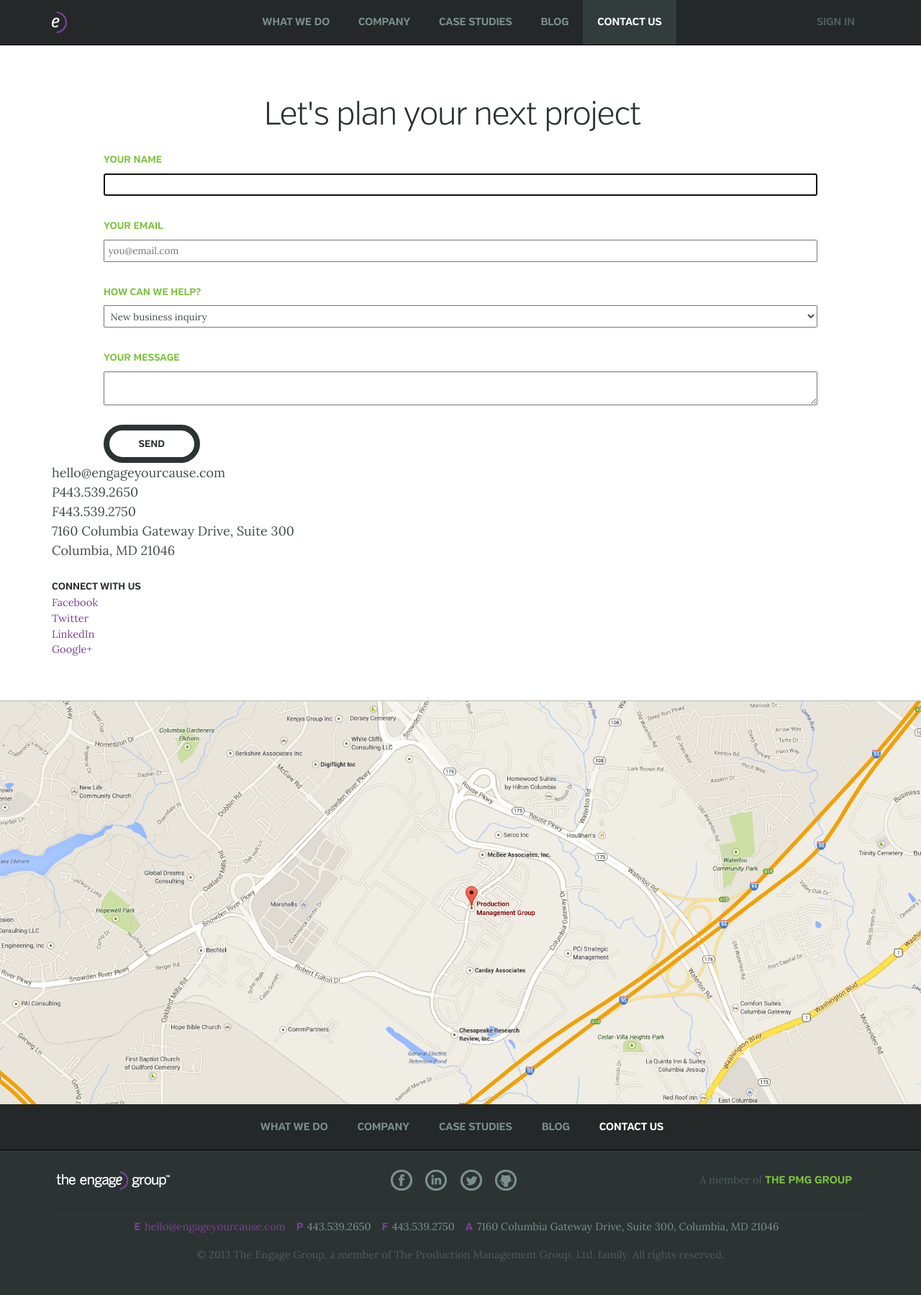
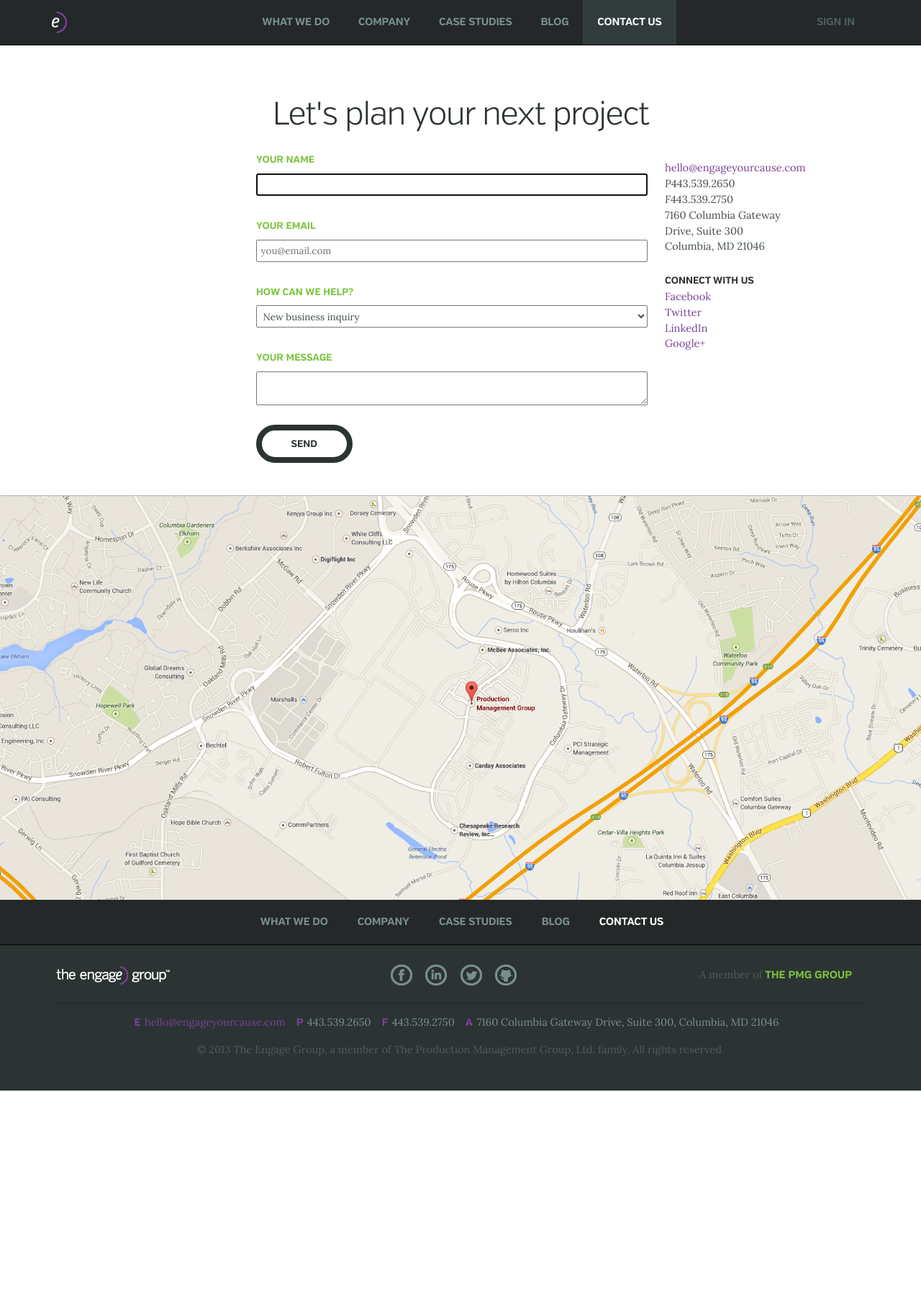
Before and after one commit to jayperryworks/engage, a Jekyll site: the page built from contact.html, in a window 1280 px wide. Shown: the whole page at 72% size. Built offline with Jekyll 4.4.1, drawn with Linux system fonts in a browser that asks for light colours; nearby versions of some CDN libraries; Markdown is read by kramdown in place of the engine named in the settings; after the commit the page ends 1515 px from its top, so only the background shows below that.

Commit message:
blog and contact layout update

```diff
--- a/_includes/footer-local.html
+++ b/_includes/footer-local.html
@@ -1,4 +1,4 @@
-<footer class="local flood">
+<footer class="local">
 	<hgroup>
 		<h4 class="underline thin">Next</h4>
 		<h2><a href="{{ site.baseurl }}{{ include.link }}" rel="next">{{ include.title }} &rsaquo;</a></h2>
--- a/_includes/service.html
+++ b/_includes/service.html
@@ -1,7 +1,7 @@
 <section class="tabs-panel {{ include.class }}" id="js-service0{{ include.num }}">
 	<h3 class="accordion-header"><a href="#js-service-accordion0{{ include.num }}">{{ include.name }}</a></h3>
 	<div class="accordion-content" id="js-service-accordion0{{ include.num }}">
-		<h2>Lorem ipsum dolor sit amet, consectetur adipisicing elit. Dolore, distinctio. {{ include.num }}</h2>
+		<h2>Lorem ipsum dolor sit amet, consectetur adipisicing elit. Dolore, distinctio.</h2>
 		<aside role="complementary" class="panel-aside">
 			<h5>Recent work</h5>
 			<nav role="navigation" class="nav nav-secondary">
--- a/_preprocess/sass/app.scss
+++ b/_preprocess/sass/app.scss
@@ -33,6 +33,7 @@
 @import "modules/hero";
 @import "modules/strip";
 @import "modules/carousel";
+@import "modules/meta";
 @import "modules/tooltips";
 @import "modules/footer";
 @import "modules/post";
--- a/_preprocess/sass/modules/_post.scss
+++ b/_preprocess/sass/modules/_post.scss
@@ -22,6 +22,7 @@
 	clear: both;
 
 	&:last-child {
+		@include rem(margin-bottom, 36px);
 		border-bottom: none;
 	}
 
--- a/_preprocess/sass/modules/_strip.scss
+++ b/_preprocess/sass/modules/_strip.scss
@@ -20,7 +20,7 @@ $strip-padding: 40px;
 	border-bottom: $border-weight--thin solid $color-border--medium;
 
 	& > hgroup, h1 {
-		@include grid-span(4, 1);
+		// @include grid-span(4, 1);
 		text-align: center;
 	}
 
--- a/assets/css/app.css
+++ b/assets/css/app.css
@@ -1668,7 +1668,7 @@ h1 strong, .h1 strong, h1 > .subhead, h3, .h3, h4, .h4, [role="search"].large >
 }
 
 /* line 109, ../../_preprocess/sass/core/_fonts.scss */
-p, li, ol, small, .caption, [role="navigation"] .secondary-item, [role="navigation"].secondary.horizontal a, .footer-contact dd, .contact > input:not([type=submit]):not([type=file]), .contact > select, .contact > textarea, .social.vertical {
+p, li, ol, small, .caption, [role="navigation"] .secondary-item, [role="navigation"].secondary.horizontal a, .social.vertical, .footer-contact dd, .contact > input:not([type=submit]):not([type=file]), .contact > select, .contact > textarea {
   font-family: "Lora", Georgia, Cambria, "Times New Roman", Times, serif;
   font-weight: 400;
   font-style: normal;
@@ -2038,43 +2038,49 @@ small, .caption, [role="navigation"] .secondary-item, [role="navigation"].second
   filter: alpha(opacity=100);
 }
 
-/* line 10, ../../_preprocess/sass/core/_layout.scss */
-.wrapper, .contact, .carousel-thumbs {
+/* line 5, ../../_preprocess/sass/core/_layout.scss */
+body {
+  background: white !important;
+}
+
+/* line 11, ../../_preprocess/sass/core/_layout.scss */
+.wrapper, .carousel-thumbs {
   padding-left: 18px;
   padding-right: 18px;
+  background: transparent !important;
   margin: 0 auto;
   max-width: 1280px;
 }
 @media (min-width: 30em) {
-  /* line 10, ../../_preprocess/sass/core/_layout.scss */
-  .wrapper, .contact, .carousel-thumbs {
+  /* line 11, ../../_preprocess/sass/core/_layout.scss */
+  .wrapper, .carousel-thumbs {
     padding-left: 18px;
     padding-right: 18px;
   }
 }
 @media (min-width: 48em) {
-  /* line 10, ../../_preprocess/sass/core/_layout.scss */
-  .wrapper, .contact, .carousel-thumbs {
+  /* line 11, ../../_preprocess/sass/core/_layout.scss */
+  .wrapper, .carousel-thumbs {
     padding-left: 36px;
     padding-right: 36px;
   }
 }
 @media (min-width: 62.5em) {
-  /* line 10, ../../_preprocess/sass/core/_layout.scss */
-  .wrapper, .contact, .carousel-thumbs {
+  /* line 11, ../../_preprocess/sass/core/_layout.scss */
+  .wrapper, .carousel-thumbs {
     padding-left: 72px;
     padding-right: 72px;
   }
 }
 @media (min-width: 80em) {
-  /* line 10, ../../_preprocess/sass/core/_layout.scss */
-  .wrapper, .contact, .carousel-thumbs {
+  /* line 11, ../../_preprocess/sass/core/_layout.scss */
+  .wrapper, .carousel-thumbs {
     padding-left: 72px;
     padding-right: 72px;
   }
 }
-/* line 15, ../../_preprocess/sass/core/_layout.scss */
-.wrapper.grid-wrap, .grid-wrap.contact, .grid-wrap.carousel-thumbs {
+/* line 17, ../../_preprocess/sass/core/_layout.scss */
+.wrapper.grid-wrap, .grid-wrap.carousel-thumbs {
   /* for IE 6/7 */
   *zoom: expression(this.runtimeStyle.zoom="1", this.appendChild(document.createElement("br")).style.cssText="clear:both;font:0/0 serif");
   /* non-JS fallback */
@@ -2082,19 +2088,24 @@ small, .caption, [role="navigation"] .secondary-item, [role="navigation"].second
   overflow: hidden;
 }
 /* line 48, ../../../../../../../../Library/Ruby/Gems/2.0.0/gems/singularitygs-1.1.2/stylesheets/singularitygs/helpers/_clearfix.scss */
-.wrapper.grid-wrap:before, .grid-wrap.contact:before, .wrapper.grid-wrap:after, .grid-wrap.contact:after, .grid-wrap.carousel-thumbs:before, .grid-wrap.carousel-thumbs:after {
+.wrapper.grid-wrap:before, .wrapper.grid-wrap:after, .grid-wrap.carousel-thumbs:before, .grid-wrap.carousel-thumbs:after {
   content: ".";
   display: block;
   height: 0;
   overflow: hidden;
 }
 /* line 55, ../../../../../../../../Library/Ruby/Gems/2.0.0/gems/singularitygs-1.1.2/stylesheets/singularitygs/helpers/_clearfix.scss */
-.wrapper.grid-wrap:after, .grid-wrap.contact:after, .grid-wrap.carousel-thumbs:after {
+.wrapper.grid-wrap:after, .grid-wrap.carousel-thumbs:after {
   clear: both;
 }
-
-/* line 27, ../../_preprocess/sass/core/_layout.scss */
+/* line 22, ../../_preprocess/sass/core/_layout.scss */
+.wrapper > h1, .carousel-thumbs > h1 {
+  clear: both;
+}
+
+/* line 33, ../../_preprocess/sass/core/_layout.scss */
 .narrow, .overview, .slats, footer.local > hgroup {
+  clear: both;
   width: 100%;
   float: right;
   margin-left: 0;
@@ -2119,7 +2130,7 @@ small, .caption, [role="navigation"] .secondary-item, [role="navigation"].second
   clear: both;
 }
 @media (min-width: 48em) {
-  /* line 27, ../../_preprocess/sass/core/_layout.scss */
+  /* line 33, ../../_preprocess/sass/core/_layout.scss */
   .narrow, .overview, .slats, footer.local > hgroup {
     width: 77.77778%;
     float: left;
@@ -2131,7 +2142,7 @@ small, .caption, [role="navigation"] .secondary-item, [role="navigation"].second
   }
 }
 @media (min-width: 62.5em) {
-  /* line 27, ../../_preprocess/sass/core/_layout.scss */
+  /* line 33, ../../_preprocess/sass/core/_layout.scss */
   .narrow, .overview, .slats, footer.local > hgroup {
     width: 83.33333%;
     float: left;
@@ -2142,7 +2153,7 @@ small, .caption, [role="navigation"] .secondary-item, [role="navigation"].second
   }
 }
 @media (min-width: 80em) {
-  /* line 27, ../../_preprocess/sass/core/_layout.scss */
+  /* line 33, ../../_preprocess/sass/core/_layout.scss */
   .narrow, .overview, .slats, footer.local > hgroup {
     width: 66.66667%;
     float: left;
@@ -2153,30 +2164,30 @@ small, .caption, [role="navigation"] .secondary-item, [role="navigation"].second
   }
 }
 
-/* line 46, ../../_preprocess/sass/core/_layout.scss */
+/* line 54, ../../_preprocess/sass/core/_layout.scss */
 .overview {
   margin-bottom: 30px;
   margin-bottom: 1.875rem;
 }
 
-/* line 56, ../../_preprocess/sass/core/_layout.scss */
+/* line 64, ../../_preprocess/sass/core/_layout.scss */
 .tile {
   padding: 12px 0;
   padding: 0.75rem 0;
   display: block;
 }
-/* line 60, ../../_preprocess/sass/core/_layout.scss */
+/* line 68, ../../_preprocess/sass/core/_layout.scss */
 .tile h1, .tile h2, .tile h3, .tile h4, .tile h5, .tile h6 {
   line-height: 1.2;
 }
-/* line 64, ../../_preprocess/sass/core/_layout.scss */
+/* line 72, ../../_preprocess/sass/core/_layout.scss */
 .tile > img {
   display: block;
   margin: 12px auto;
   margin: 0.75rem auto;
 }
 
-/* line 70, ../../_preprocess/sass/core/_layout.scss */
+/* line 78, ../../_preprocess/sass/core/_layout.scss */
 .tile.center {
   text-align: center;
 }
@@ -3009,7 +3020,7 @@ h1 + [role="navigation"].thumbs.horizontal {
 }
 
 /* line 456, ../../_preprocess/sass/modules/_nav.scss */
-.wrapper > .grid:first-child, .contact > .grid:first-child {
+.wrapper > .grid:first-child {
   margin-top: 36px;
   margin-top: 2.25rem;
 }
@@ -3152,12 +3163,6 @@ h1 + [role="navigation"].thumbs.horizontal {
 }
 /* line 22, ../../_preprocess/sass/modules/_strip.scss */
 .strip > hgroup, .strip h1 {
-  width: 100%;
-  float: right;
-  margin-left: 0;
-  margin-right: 0;
-  clear: none;
-  padding-right: 24px;
   text-align: center;
 }
 /* line 27, ../../_preprocess/sass/modules/_strip.scss */
@@ -3342,6 +3347,77 @@ h1 + [role="navigation"].thumbs.horizontal {
   opacity: 1;
   filter: alpha(opacity=100);
   border-color: #7c4099;
+}
+
+/* line 15, ../../_preprocess/sass/modules/_meta.scss */
+.meta-contact {
+  width: 100%;
+  float: right;
+  margin-left: 0;
+  margin-right: 0;
+  clear: both;
+  padding-right: 24px;
+  font-size: 13px;
+  font-size: 0.8125rem;
+  text-align: left;
+}
+/* line 20, ../../_preprocess/sass/modules/_meta.scss */
+.meta-contact ul {
+  list-style: none;
+  list-style-type: none;
+  margin-left: 0;
+  padding-left: 0;
+}
+/* line 256, ../../_preprocess/sass/core/_helpers.scss */
+.meta-contact ul li {
+  list-style: none;
+  list-style-type: none;
+  margin-left: 0;
+  padding-left: 0;
+}
+@media (min-width: 48em) {
+  /* line 15, ../../_preprocess/sass/modules/_meta.scss */
+  .meta-contact {
+    width: 33.33333%;
+    float: right;
+    margin-left: 0;
+    margin-right: 0;
+    clear: right;
+    padding-right: 24px;
+  }
+}
+@media (min-width: 62.5em) {
+  /* line 15, ../../_preprocess/sass/modules/_meta.scss */
+  .meta-contact {
+    width: 16.66667%;
+    float: left;
+    margin-right: -100%;
+    margin-left: 75%;
+    clear: right;
+    padding-right: 24px;
+  }
+}
+
+/* line 33, ../../_preprocess/sass/modules/_meta.scss */
+.social.vertical {
+  list-style: none;
+  list-style-type: none;
+  margin-left: 0;
+  padding-left: 0;
+  margin-top: 24px;
+  margin-top: 1.5rem;
+}
+/* line 256, ../../_preprocess/sass/core/_helpers.scss */
+.social.vertical li {
+  list-style: none;
+  list-style-type: none;
+  margin-left: 0;
+  padding-left: 0;
+}
+/* line 38, ../../_preprocess/sass/modules/_meta.scss */
+.social.vertical dd {
+  margin: 0;
+  padding: 0;
 }
 
 /* line 4, ../../_preprocess/sass/modules/_tooltips.scss */
@@ -3663,42 +3739,44 @@ footer.local h2 {
 }
 /* line 24, ../../_preprocess/sass/modules/_post.scss */
 .post.excerpt:last-child {
+  margin-bottom: 36px;
+  margin-bottom: 2.25rem;
   border-bottom: none;
 }
-/* line 28, ../../_preprocess/sass/modules/_post.scss */
+/* line 29, ../../_preprocess/sass/modules/_post.scss */
 .post.excerpt > hgroup {
   margin-top: 30px;
   margin-top: 1.875rem;
 }
-/* line 31, ../../_preprocess/sass/modules/_post.scss */
+/* line 32, ../../_preprocess/sass/modules/_post.scss */
 .post.excerpt > hgroup h1, .post.excerpt > hgroup h2, .post.excerpt > hgroup h3 {
   margin: 0;
   line-height: 1.4;
 }
 
-/* line 38, ../../_preprocess/sass/modules/_post.scss */
+/* line 39, ../../_preprocess/sass/modules/_post.scss */
 .strip .post.excerpt {
   padding-bottom: 24px;
   padding-bottom: 1.5rem;
 }
 @media (min-width: 62.5em) {
-  /* line 38, ../../_preprocess/sass/modules/_post.scss */
+  /* line 39, ../../_preprocess/sass/modules/_post.scss */
   .strip .post.excerpt {
     padding-bottom: 36px;
     padding-bottom: 2.25rem;
   }
 }
-/* line 45, ../../_preprocess/sass/modules/_post.scss */
+/* line 46, ../../_preprocess/sass/modules/_post.scss */
 .strip .post.excerpt hgroup {
   text-align: center;
   margin-top: 12px;
   margin-top: 0.75rem;
 }
-/* line 49, ../../_preprocess/sass/modules/_post.scss */
+/* line 50, ../../_preprocess/sass/modules/_post.scss */
 .strip .post.excerpt hgroup h2 {
   color: #798f8f;
 }
-/* line 54, ../../_preprocess/sass/modules/_post.scss */
+/* line 55, ../../_preprocess/sass/modules/_post.scss */
 .strip .post.excerpt .narrow {
   width: 100%;
   float: right;
@@ -3708,7 +3786,7 @@ footer.local h2 {
   padding-right: 24px;
 }
 @media (min-width: 48em) {
-  /* line 54, ../../_preprocess/sass/modules/_post.scss */
+  /* line 55, ../../_preprocess/sass/modules/_post.scss */
   .strip .post.excerpt .narrow {
     width: 77.77778%;
     float: left;
@@ -3719,7 +3797,7 @@ footer.local h2 {
   }
 }
 @media (min-width: 62.5em) {
-  /* line 54, ../../_preprocess/sass/modules/_post.scss */
+  /* line 55, ../../_preprocess/sass/modules/_post.scss */
   .strip .post.excerpt .narrow {
     width: 75%;
     float: left;
@@ -3730,7 +3808,7 @@ footer.local h2 {
   }
 }
 @media (min-width: 80em) {
-  /* line 54, ../../_preprocess/sass/modules/_post.scss */
+  /* line 55, ../../_preprocess/sass/modules/_post.scss */
   .strip .post.excerpt .narrow {
     width: 66.66667%;
     float: left;
@@ -3741,18 +3819,18 @@ footer.local h2 {
   }
 }
 
-/* line 71, ../../_preprocess/sass/modules/_post.scss */
+/* line 72, ../../_preprocess/sass/modules/_post.scss */
 .post.no_hairline {
   border-bottom: none;
 }
 
-/* line 75, ../../_preprocess/sass/modules/_post.scss */
+/* line 76, ../../_preprocess/sass/modules/_post.scss */
 .post.excerpt.narrow {
   margin-top: 36px;
   margin-top: 2.25rem;
 }
 
-/* line 86, ../../_preprocess/sass/modules/_post.scss */
+/* line 87, ../../_preprocess/sass/modules/_post.scss */
 .post-meta.horizontal {
   display: -moz-inline-stack;
   display: inline-block;
@@ -3763,7 +3841,7 @@ footer.local h2 {
   margin: 16px 0;
   margin: 1rem 0;
 }
-/* line 91, ../../_preprocess/sass/modules/_post.scss */
+/* line 92, ../../_preprocess/sass/modules/_post.scss */
 .post-meta.horizontal > dt, .post-meta.horizontal > dd {
   display: -moz-inline-stack;
   display: inline-block;
@@ -3783,23 +3861,23 @@ footer.local h2 {
   margin-left: 0;
   padding-left: 0;
 }
-/* line 96, ../../_preprocess/sass/modules/_post.scss */
+/* line 97, ../../_preprocess/sass/modules/_post.scss */
 .post-meta.horizontal > dt {
   padding: 0 0.4em;
 }
-/* line 100, ../../_preprocess/sass/modules/_post.scss */
+/* line 101, ../../_preprocess/sass/modules/_post.scss */
 .post-meta.horizontal > .post-meta-author {
   padding: 0 0.4em 0 0;
   border-right: 1px solid #9cb3b3;
 }
 
-/* line 106, ../../_preprocess/sass/modules/_post.scss */
+/* line 107, ../../_preprocess/sass/modules/_post.scss */
 .post-meta.vertical {
   display: none;
   padding-right: 0;
 }
 @media (min-width: 48em) {
-  /* line 106, ../../_preprocess/sass/modules/_post.scss */
+  /* line 107, ../../_preprocess/sass/modules/_post.scss */
   .post-meta.vertical {
     display: block;
     width: 22.22222%;
@@ -3811,7 +3889,7 @@ footer.local h2 {
   }
 }
 @media (min-width: 62.5em) {
-  /* line 106, ../../_preprocess/sass/modules/_post.scss */
+  /* line 107, ../../_preprocess/sass/modules/_post.scss */
   .post-meta.vertical {
     width: 16.66667%;
     float: right;
@@ -3821,7 +3899,7 @@ footer.local h2 {
     padding-right: 24px;
   }
 }
-/* line 119, ../../_preprocess/sass/modules/_post.scss */
+/* line 120, ../../_preprocess/sass/modules/_post.scss */
 .post-meta.vertical dl {
   list-style: none;
   list-style-type: none;
@@ -3837,26 +3915,26 @@ footer.local h2 {
   margin-left: 0;
   padding-left: 0;
 }
-/* line 125, ../../_preprocess/sass/modules/_post.scss */
+/* line 126, ../../_preprocess/sass/modules/_post.scss */
 .post-meta.vertical dt, .post-meta.vertical dd {
   margin-left: 0;
   padding-left: 0;
 }
-/* line 130, ../../_preprocess/sass/modules/_post.scss */
+/* line 131, ../../_preprocess/sass/modules/_post.scss */
 .post-meta.vertical dt {
   margin-top: 1em;
   text-transform: uppercase;
   color: #7bc33c;
 }
-/* line 135, ../../_preprocess/sass/modules/_post.scss */
+/* line 136, ../../_preprocess/sass/modules/_post.scss */
 .post-meta.vertical dt:first-child {
   margin-top: 0;
 }
-/* line 140, ../../_preprocess/sass/modules/_post.scss */
+/* line 141, ../../_preprocess/sass/modules/_post.scss */
 .post-meta.vertical dd {
   color: #798f8f;
 }
-/* line 144, ../../_preprocess/sass/modules/_post.scss */
+/* line 145, ../../_preprocess/sass/modules/_post.scss */
 .post-meta.vertical > .post-meta-author {
   padding: 0 0.4em 0 0;
   border-right: 1px solid #9cb3b3;
@@ -3890,9 +3968,37 @@ footer.local h2 {
 
 /* line 41, ../../_preprocess/sass/modules/_forms.scss */
 .contact {
+  width: 100%;
+  float: right;
+  margin-left: 0;
+  margin-right: 0;
+  clear: both;
+  padding-right: 24px;
   text-align: left;
 }
-/* line 50, ../../_preprocess/sass/modules/_forms.scss */
+@media (min-width: 48em) {
+  /* line 41, ../../_preprocess/sass/modules/_forms.scss */
+  .contact {
+    width: 66.66667%;
+    float: left;
+    margin-right: -100%;
+    margin-left: 0%;
+    clear: left;
+    padding-right: 24px;
+  }
+}
+@media (min-width: 62.5em) {
+  /* line 41, ../../_preprocess/sass/modules/_forms.scss */
+  .contact {
+    width: 50%;
+    float: left;
+    margin-right: -100%;
+    margin-left: 25%;
+    clear: left;
+    padding-right: 24px;
+  }
+}
+/* line 57, ../../_preprocess/sass/modules/_forms.scss */
 .contact > input:not([type=submit]):not([type=file]), .contact > select, .contact > textarea {
   font-size: 12px;
   font-size: 0.75rem;
@@ -3903,7 +4009,7 @@ footer.local h2 {
   display: block;
   width: 100%;
 }
-/* line 60, ../../_preprocess/sass/modules/_forms.scss */
+/* line 67, ../../_preprocess/sass/modules/_forms.scss */
 .contact > input[type="submit"] {
   display: -moz-inline-stack;
   display: inline-block;
@@ -3915,47 +4021,3 @@ footer.local h2 {
   padding-left: 3em;
   padding-right: 3em;
 }
-
-/* line 72, ../../_preprocess/sass/modules/_forms.scss */
-aside[role="contentinfo"].right {
-  text-align: left;
-}
-/* line 76, ../../_preprocess/sass/modules/_forms.scss */
-aside[role="contentinfo"].right ul {
-  list-style: none;
-  list-style-type: none;
-  margin-left: 0;
-  padding-left: 0;
-  margin: 0;
-  padding: 0;
-  list-style: none;
-}
-/* line 256, ../../_preprocess/sass/core/_helpers.scss */
-aside[role="contentinfo"].right ul li {
-  list-style: none;
-  list-style-type: none;
-  margin-left: 0;
-  padding-left: 0;
-}
-
-/* line 88, ../../_preprocess/sass/modules/_forms.scss */
-.social.vertical {
-  list-style: none;
-  list-style-type: none;
-  margin-left: 0;
-  padding-left: 0;
-  margin-top: 24px;
-  margin-top: 1.5rem;
-}
-/* line 256, ../../_preprocess/sass/core/_helpers.scss */
-.social.vertical li {
-  list-style: none;
-  list-style-type: none;
-  margin-left: 0;
-  padding-left: 0;
-}
-/* line 93, ../../_preprocess/sass/modules/_forms.scss */
-.social.vertical dd {
-  margin: 0;
-  padding: 0;
-}
--- a/blog.html
+++ b/blog.html
@@ -3,8 +3,8 @@ layout: default
 title: Blog
 active: blog
 ---
-<div class="wrapper">
-	<main role="main">
+<div class="wrapper grid-wrap">
+	<main role="main" class="narrow">
 		<form role="search" class="large">
 			<input type="search" placeholder="Search the blog" />
 		</form>
@@ -32,4 +32,4 @@ active: blog
 	</main>
 </div>
 
-{% include footer-local.html title="Resources <span class='amp'>&amp;</span> Tools" link="rd-tools.html" %}
+{% include footer-local.html title="Contact Us" link="contact.html" %}
--- a/contact.html
+++ b/contact.html
@@ -28,9 +28,9 @@ active: contact
 			<input type="submit" class="button" value="Send" />
 		</form>
 
-		<aside role="contentinfo" class="right">
+		<aside role="contentinfo" class="meta-contact">
 			<ul>
-				<li>hello@engageyourcause.com</li>
+				<li><a href="mailto:hello@engageyourcause.com">hello@engageyourcause.com</a></li>
 				<li><em>P</em>443.539.2650</li>
 				<li><em>F</em>443.539.2750</li>
 				<li>
```
Also changed, not shown: _preprocess/sass/core/_layout.scss (+8 -0 lines), _preprocess/sass/modules/_forms.scss (+9 -29 lines), _preprocess/sass/modules/_meta.scss (added, +42 -0 lines), 7 other files.
